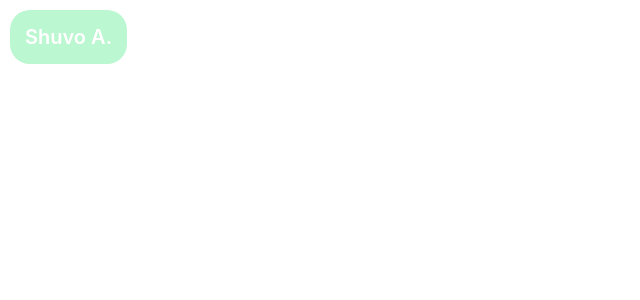
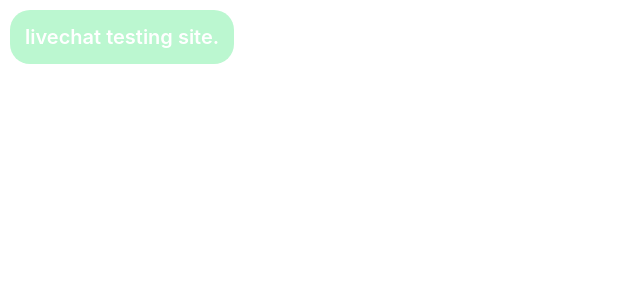
Before and after one commit to imam2nd/livechat-test-1, a Next.js app: page / in a window 1280 px wide. Shown: the top 300 px of the page, without its empty margins (0-640 px from the left). Built offline with nearby package versions, Linux system fonts and the light colour scheme.

Commit message:
chore: loading testing script for robi team

```diff
--- a/pages/index.js
+++ b/pages/index.js
@@ -18,7 +18,7 @@
           color: "white",
         }}
       >
-        Shuvo A.
+        livechat testing site.
       </div>
       <footer>
         <Script
```
